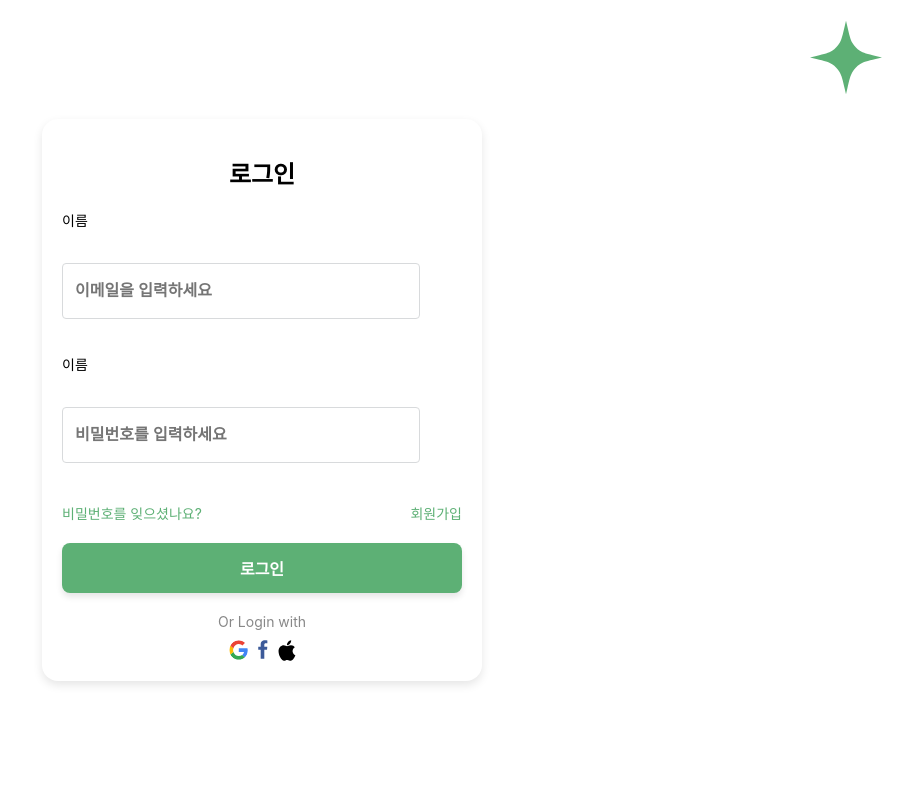
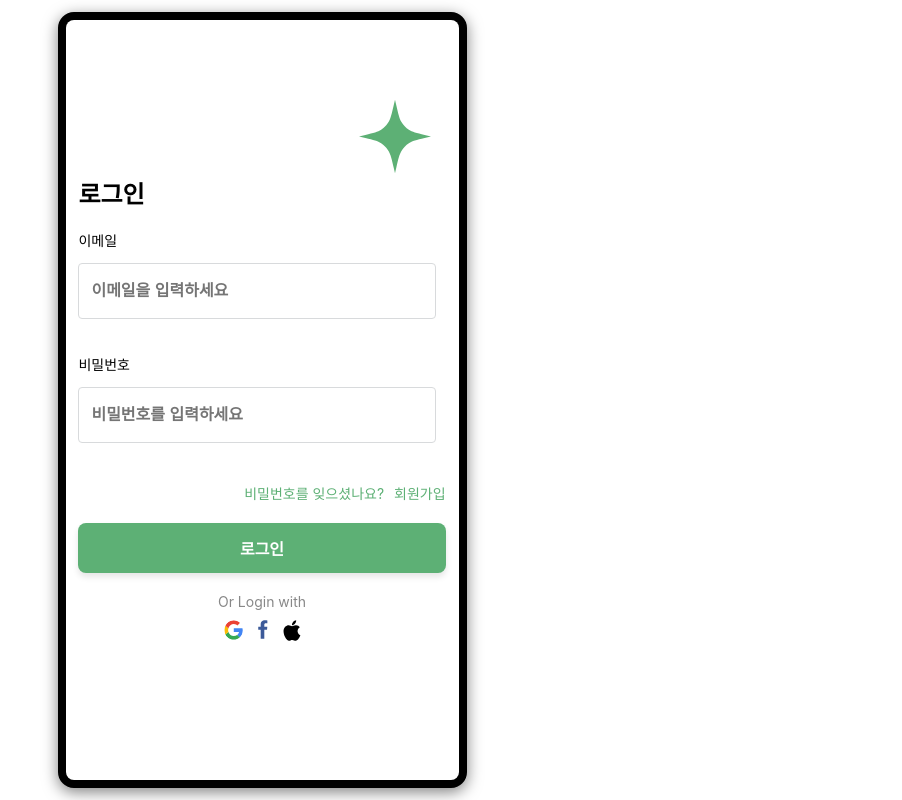
Before and after one commit to sunwoong00/Team6, a React (Create React App) app in the folder FE/: page /LogIn in a window 1280 px wide. Shown: the whole page, without its empty margins (378-1280 px from the left). Built offline with nearby package versions, Linux system fonts and the light colour scheme.

Commit message:
Login Page까지 연결

```diff
--- a/FE/src/component/InputBox.css
+++ b/FE/src/component/InputBox.css
@@ -12,7 +12,6 @@
     position: relative;
     width: 95px;
     height: 18px;
-    margin-bottom: 20px;
 }
 
 .input-box {
--- a/FE/src/component/InputBox.tsx
+++ b/FE/src/component/InputBox.tsx
@@ -17,7 +17,7 @@ const Button: React.FC<InputBoxProps> = ({
     return (
         <div className='input-container'>
             {/* change to label later */}
-            <span className='title'>이름</span>
+            <span className='title'>{label}</span>
         <input
             className={`input-box ${className}`}
             type="text"
--- a/FE/src/page/LogIn.css
+++ b/FE/src/page/LogIn.css
@@ -1,31 +1,46 @@
+/* 전체 앱 테두리 */
+.app-frame {
+    margin-top: 2.5vh;
+    width: 393px;
+    height: 95vh; /* 브라우저 높이의 95%로 설정 */
+    border: 8px solid black; /* 검은색 테두리 */
+    border-radius: 16px; /* 둥근 모서리 */
+    overflow: hidden; /* 내부 요소가 튀어나오지 않도록 설정 */
+    display: flex;
+    justify-content: center;
+    align-items: center;
+    background-color: #000; /* 테두리 배경 색상 */
+    margin: 1.5vh auto; /* 화면 중앙 정렬 */
+    box-shadow: 0px 4px 15px rgba(0, 0, 0, 0.5); /* 그림자 효과 */
+}
 
-/* 전체 페이지 스타일 */
+/* 로그인 페이지 스타일 */
 .login-page {
     display: flex;
     flex-direction: column;
+    justify-content: center;
     align-items: center;
-    justify-content: center;
-    width: 100%;
-    height: 100vh;
+    height: 100%;
     background-color: #ffffff;
-}
-
-/* 로고 스타일 */
-.login-logo {
-    position: absolute;
-    top: 20px;
-    right: 20px;
 }
 
 /* 로그인 컨테이너 */
 .login-container {
     width: 90%;
-    max-width: 400px;
+    max-width: 375px;
     background-color: #ffffff;
-    padding: 20px;
+    padding: 20px 25px;
     border-radius: 16px;
-    box-shadow: 0px 4px 10px rgba(0, 0, 0, 0.1);
     text-align: center;
+    position: relative;
+}
+
+/* 로고 */
+.login-logo {
+    position: absolute;
+    top: -40px;
+    right: 40px;
+
 }
 
 /* 로그인 제목 */
@@ -33,6 +48,8 @@
     font-size: 24px;
     font-weight: bold;
     margin-bottom: 20px;
+    text-align: left;
+    width: 100%;
 }
 
 /* 입력 폼 컨테이너 */
@@ -43,12 +60,14 @@
     margin-bottom: 20px;
 }
 
-/* 링크 스타일 */
+/* 링크 */
 .link-container {
     display: flex;
-    justify-content: space-between;
+    justify-content: right;
     font-size: 14px;
     margin-bottom: 20px;
+    color: #5DB075;
+    gap: 10px;
 }
 
 .forgot-password, .sign-up {
@@ -60,7 +79,7 @@
     text-decoration: underline;
 }
 
-/* 버튼 스타일 */
+/* 로그인 버튼 */
 .login-button {
     width: 100%;
     height: 50px;
@@ -78,6 +97,7 @@
 /* 소셜 로그인 */
 .social-login-container {
     text-align: center;
+    margin-top: 10px;
 }
 
 .social-login-container span {
@@ -90,5 +110,5 @@
 .social-icons {
     display: flex;
     justify-content: center;
-    gap: 10px;
+    gap: 15px;
 }
--- a/FE/src/page/LogIn.tsx
+++ b/FE/src/page/LogIn.tsx
@@ -6,11 +6,12 @@ import "./LogIn.css";
 
 function LogInPage() {
     return (
+        <div className="app-frame">
             <div className="login-page">
+                <div className="login-container">
                     <div className="login-logo">
                         <ICON.logoIcon usecase="login" />
                     </div>
-            <div className="login-container">
                     <h1 className="login-title">로그인</h1>
                     <div className="input-container">
                         <InputBox label="이메일" placeholder="이메일을 입력하세요" />
@@ -31,6 +32,7 @@ function LogInPage() {
                     </div>
                 </div>
             </div>
+        </div>
     );
 }
 
```
Lines whose indentation alone changed are shown as unchanged.
